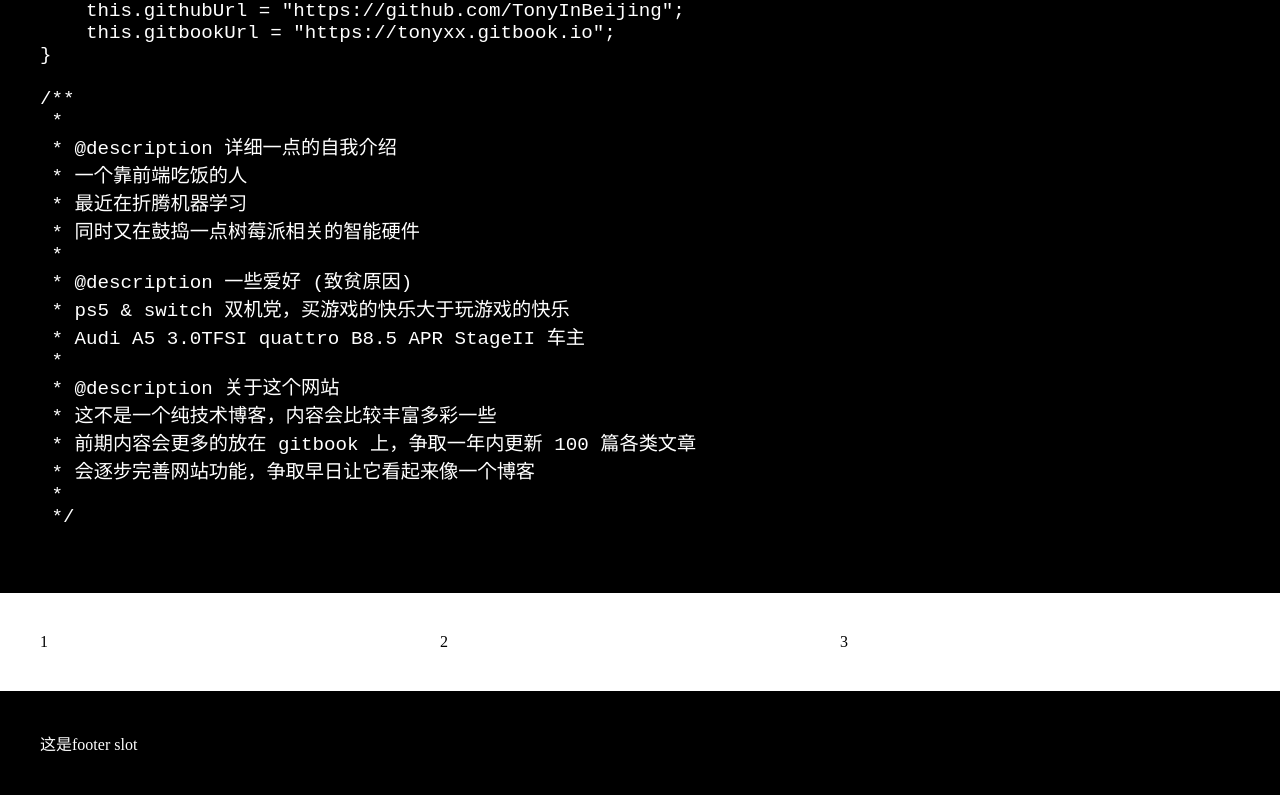
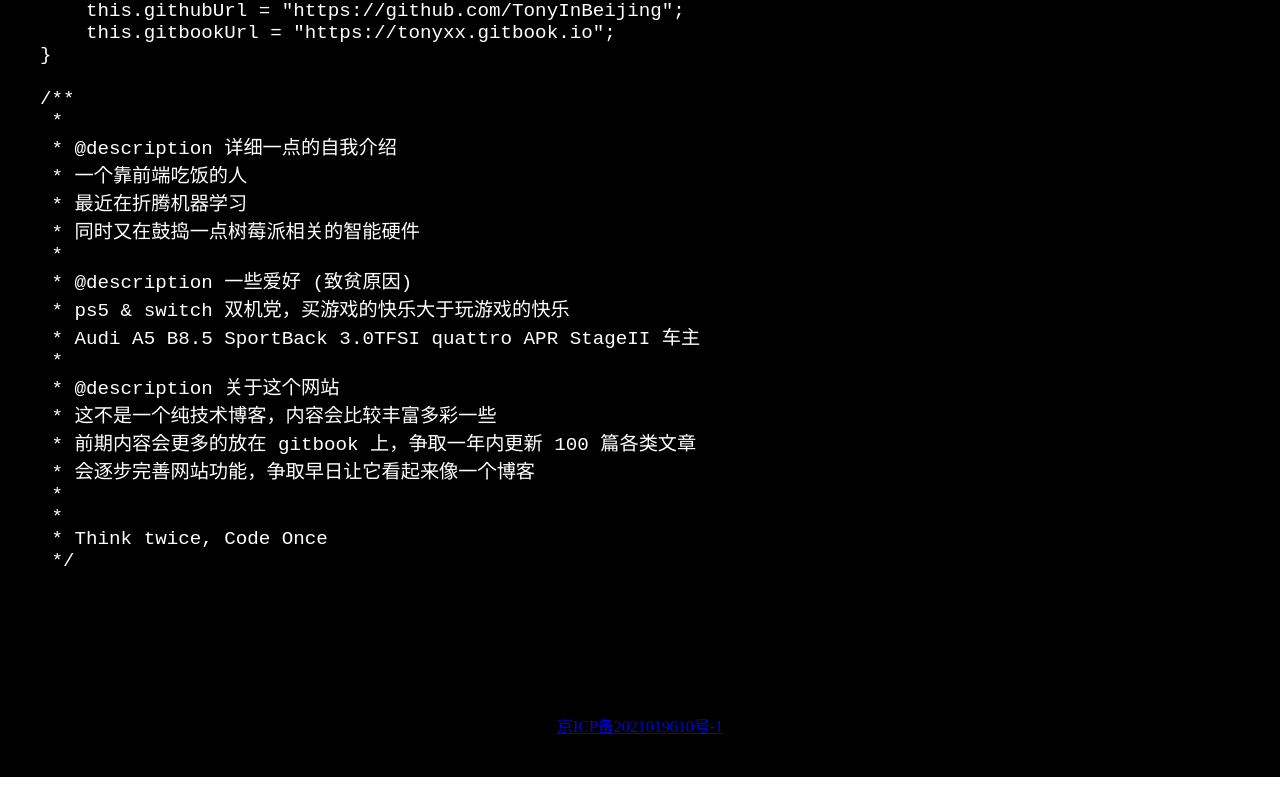
Before and after one commit to TonyInBeijing/my-site, a Vue app: page / in a window 1280 px wide. Shown: the part 208-1003 px from the top of the page. Built offline with nearby package versions, Linux system fonts and the light colour scheme.

Commit message:
页面布局

```diff
--- a/src/components/home/footer.vue
+++ b/src/components/home/footer.vue
@@ -1,7 +1,8 @@
 <template>
-    <div class="footer padding-xl bg-black">这是footer slot</div>
+    <div class="footer padding-xl bg-black text-center">
+        <a href="https://beian.miit.gov.cn/">京ICP备2021019610号-1</a>
+    </div>
 </template>
 <script setup lang="ts"></script>
 <style scoped>
-
 </style>
--- a/src/components/home/main.vue
+++ b/src/components/home/main.vue
@@ -19,23 +19,27 @@ function MyIntroduction() {
  *
  * @description 一些爱好 (致贫原因)
  * ps5 & switch 双机党，买游戏的快乐大于玩游戏的快乐
- * Audi A5 3.0TFSI quattro B8.5 APR StageII 车主
+ * Audi A5 B8.5 SportBack 3.0TFSI quattro APR StageII 车主
  *
  * @description 关于这个网站
  * 这不是一个纯技术博客，内容会比较丰富多彩一些
  * 前期内容会更多的放在 gitbook 上，争取一年内更新 100 篇各类文章
  * 会逐步完善网站功能，争取早日让它看起来像一个博客
  *
+ *
+ * Think twice, Code Once
  */
             </pre>
         </div>
-        <div class="padding-xl">
+        <!-- <div class="padding-xl">
             <el-row>
-                <el-col :span="8">1</el-col>
+                <el-col :span="8">
+                    <el-button size="large" color="#000000">GitHub</el-button>
+                </el-col>
                 <el-col :span="8">2</el-col>
                 <el-col :span="8">3</el-col>
             </el-row>
-        </div>
+        </div> -->
     </div>
 </template>
 <script setup lang="ts"></script>
@@ -44,6 +48,6 @@ function MyIntroduction() {
     min-height: 94vh;
 }
 .slogan-container {
-    height: 84vh;
+    height: 94vh;
 }
 </style>
--- a/src/index.css
+++ b/src/index.css
@@ -33,11 +33,11 @@
     font-size: 1.6rem;
 }
 
-.text-black{
+.text-black {
     color: #000000
 }
 
-.text-white{
+.text-white {
     color: #FFFFFF
 }
 
@@ -192,6 +192,11 @@
 
 /* margin */
 
-.margin-left-xs{
+.margin-left-xs {
     margin-left: 8px;
 }
+
+/* 布局 */
+.text-center {
+    text-align: center;
+}
```
Also changed, not shown: 1 other file (tests, documents, lock files or other folders).
